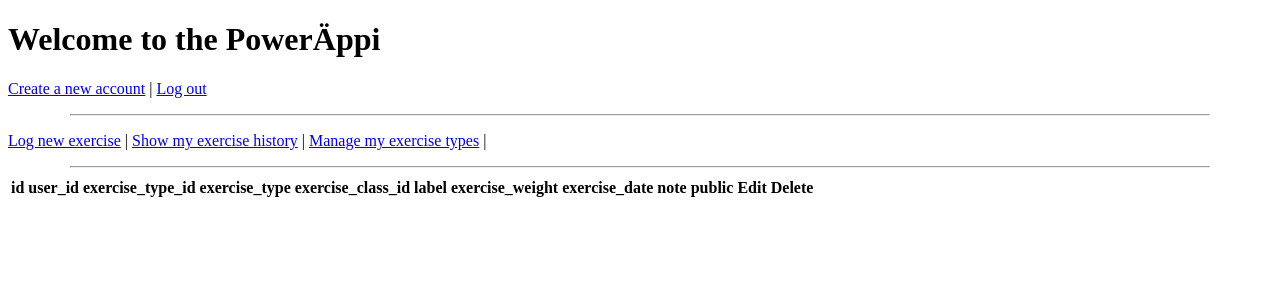
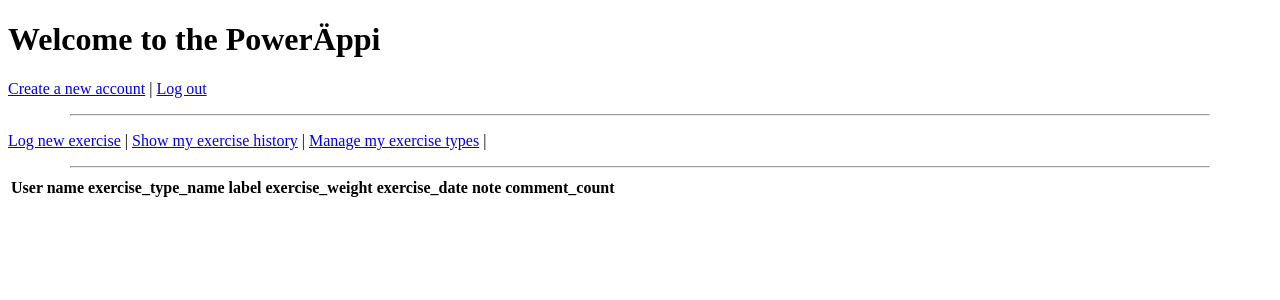
Before and after one commit to Lehoosk/Tikawe, a Flask app: page / in a window 1280 px wide. Shown: the top 300 px of the page. Run offline with Flask 3, Linux system fonts and the light colour scheme; the visitor is signed in with stand-in values (Sample User, id 1); data comes from the database, SQL or seed files in the repository; data that the repository does not hold is empty.

Commit message:
removed id-values and added labels from data shown to users

```diff
--- a/Templates/index.html
+++ b/Templates/index.html
@@ -32,37 +32,25 @@
     <table>
         <thead>
             <tr>
-                <th>id</th>
-                <th>user_id</th>
-                <th>exercise_type_id</th>
-                <th>exercise_type</th>
-                <th>exercise_class_id </th>
+                <th>User name</th>
+                <th>exercise_type_name</th>
                 <th>label</th>
-                <th>exercise_weight</th>
+                <th>exercise_weight </th>
                 <th>exercise_date</th>
                 <th>note</th>
-                <th>public</th>
-                <th>Edit</th>
-                <th>Delete</th>
+                <th>comment_count</th>
             </tr>
         </thead>
         <tbody>
             {% for exercise in exercises %}
             <tr>
-                <td>{{ exercise.id }}</td>
-                <td>{{ exercise.user_id }}</td>
-                <td>{{ exercise.exercise_type_id }}</td>
+                <td>{{ exercise.username }}</td>
                 <td>{{ exercise.exercise_type_name }}</td>
-                <td>{{ exercise.exercise_class_id }}</td>
                 <td>{{ exercise.label }}</td>
                 <td>{{ exercise.exercise_weight }}</td>
                 <td>{{ exercise.exercise_date }}</td>
                 <td>{{ exercise.note }}</td>
-                <td>{{ exercise.public }}</td>
-                {% if exercise.user_id == session.user_id %}
-                <td><a href="/edit/{{ exercise.id }}">Edit</a></td>
-                <td><a href="/remove/{{ exercise.id }}">Delete</a></td>
-                {% endif %}
+                <td>{{ exercise.comment_count }}</td>
             </tr>
             {% endfor %}
         </tbody>
--- a/app.py
+++ b/app.py
@@ -90,8 +90,8 @@ def new_exercise():
 
         sql = """
             INSERT INTO exercises
-                  (user_id, exercise_type_id, exercise_class_id, exercise_weight, exercise_date, public, note)
-            VALUES (?, ?, ?, ?, ?, ?, ?)
+                  (user_id, exercise_type_id, exercise_class_id, exercise_weight, exercise_date, public, note, comment_count)
+            VALUES (?, ?, ?, ?, ?, ?, ?, 0)
         """
         db.execute(sql, [user_id, type_id, class_id, weight, ex_date, public, note])
         return redirect("/")
--- a/data.py
+++ b/data.py
@@ -60,17 +60,15 @@ def get_user_exercises(user_id, type_id=None):
     if type_id:
         #this is used if searching with selected type_id. This is used by search-function.
         sql = """
-        SELECT exercises.id, exercises.user_id, exercises.exercise_type_id, exercise_types.exercise_type_name, exercises.exercise_class_id, classes.label,
-        exercises.exercise_weight, exercises.exercise_date, note FROM exercises, exercise_types, classes
-        WHERE exercise_types.id = exercises.exercise_type_id AND classes.id = exercises.exercise_class_id AND exercises.user_id = ? AND exercises.exercise_type_id = ? ORDER BY exercise_date DESC
+        SELECT exercises.user_id, exercises.id, username, exercise_type_name, label, exercise_weight, exercise_date, note, comment_count FROM users, exercises, exercise_types, classes
+        WHERE exercises.user_id = users.id AND exercise_types.id = exercises.exercise_type_id AND classes.id = exercises.exercise_class_id AND exercises.user_id = ? AND exercises.exercise_type_id = ? ORDER BY exercise_date DESC
         """
         params = [user_id, type_id]
     else:
         #this is the default, it returns all execises done by the user
         sql = """
-        SELECT exercises.id, exercises.user_id, exercises.exercise_type_id, exercise_types.exercise_type_name, exercises.exercise_class_id, classes.label,
-        exercises.exercise_weight, exercises.exercise_date, note FROM exercises, exercise_types, classes
-        WHERE exercise_types.id = exercises.exercise_type_id AND classes.id = exercises.exercise_class_id AND exercises.user_id = ? ORDER BY exercise_date DESC
+        SELECT exercises.user_id, exercises.id, username, exercise_type_name, label, exercise_weight, exercise_date, note, comment_count FROM users, exercises, exercise_types, classes
+        WHERE exercises.user_id = users.id AND exercise_types.id = exercises.exercise_type_id AND classes.id = exercises.exercise_class_id AND exercises.user_id = ? ORDER BY exercise_date DESC
         """
         params = [user_id]
     return db.query(sql, params)
@@ -78,9 +76,8 @@ def get_user_exercises(user_id, type_id=None):
 def get_public_exercises():
 
     sql = """
-    SELECT exercises.id, exercises.user_id, exercises.exercise_type_id, exercise_types.exercise_type_name, exercises.exercise_class_id, classes.label,
-    exercises.exercise_weight, exercises.exercise_date, note, public FROM exercises, exercise_types, classes
-    WHERE exercise_types.id = exercises.exercise_type_id AND classes.id = exercises.exercise_class_id AND exercises.public = 1 ORDER BY exercise_date DESC
+    SELECT username, exercise_type_name, label, exercise_weight, exercise_date, note, comment_count FROM users, exercises, exercise_types, classes
+    WHERE exercises.user_id = users.id AND exercise_types.id = exercises.exercise_type_id AND classes.id = exercises.exercise_class_id AND exercises.public = 1 ORDER BY exercise_date DESC
     """
 
     return db.query(sql)
```
Also changed, not shown: Templates/exercises.html (+4 -6 lines), README.md.
